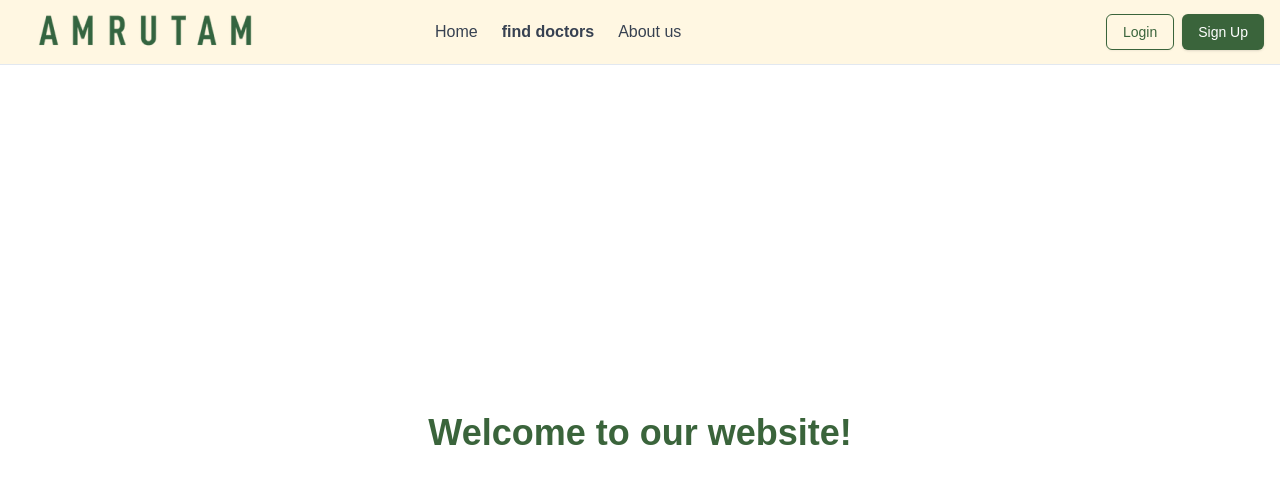
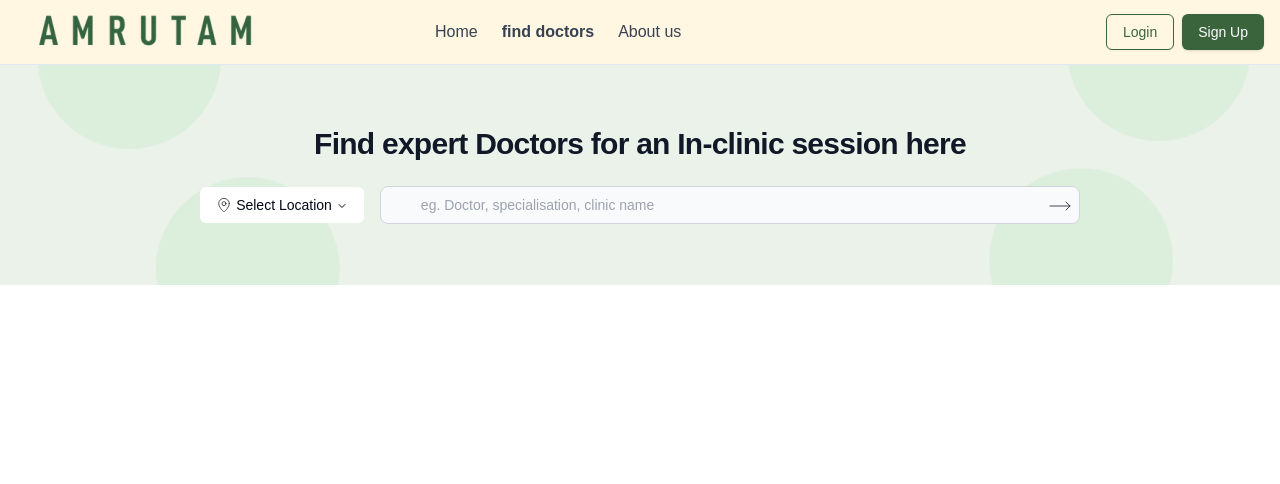
Before and after one commit to dev-hafiz/doctor_finder_app, a Next.js app: page / in a window 1280 px wide. Shown: the top 484 px of the page. Built offline with nearby package versions, Linux system fonts and the light colour scheme.

Commit message:
Complete search box component desing for finding doctor

```diff
--- a/package.json
+++ b/package.json
@@ -11,6 +11,7 @@
   "dependencies": {
     "@radix-ui/react-dialog": "^1.1.4",
     "@radix-ui/react-dropdown-menu": "^2.1.4",
+    "@radix-ui/react-navigation-menu": "^1.2.3",
     "@radix-ui/react-slot": "^1.1.1",
     "@radix-ui/react-toggle": "^1.1.1",
     "class-variance-authority": "^0.7.1",
--- a/src/app/globals.css
+++ b/src/app/globals.css
@@ -4,6 +4,20 @@
 
 body {
   font-family: Arial, Helvetica, sans-serif;
+}
+
+.bg-image {
+  background-image: url("/images/background.png");
+  background-size: cover;
+  background-position: center;
+  height: 210px;
+  object-fit: cover;
+}
+
+@media (min-width: 768px) {
+  .bg-image {
+    height: 220px;
+  }
 }
 
 @layer base {
--- a/src/app/page.tsx
+++ b/src/app/page.tsx
@@ -1,9 +1,10 @@
+import Searchbox from "@/components/ui/search-box";
+
 export default function Home() {
   return (
-    <main className="flex-1 flex items-center justify-center p-24 ">
-      <h1 className="text-4xl font-bold text-[#3A643B]">
-        Welcome to our website!
-      </h1>
+    <main>
+      <Searchbox />
+      <h1 className="text-4xl font-bold text-[#3A643B]"></h1>
     </main>
   );
 }
--- /dev/null
+++ b/src/components/ui/navigation-menu.tsx
@@ -0,0 +1,128 @@
+import * as React from "react"
+import * as NavigationMenuPrimitive from "@radix-ui/react-navigation-menu"
+import { cva } from "class-variance-authority"
+import { ChevronDown } from "lucide-react"
+
+import { cn } from "@/lib/utils"
+
+const NavigationMenu = React.forwardRef<
+  React.ElementRef<typeof NavigationMenuPrimitive.Root>,
+  React.ComponentPropsWithoutRef<typeof NavigationMenuPrimitive.Root>
+>(({ className, children, ...props }, ref) => (
+  <NavigationMenuPrimitive.Root
+    ref={ref}
+    className={cn(
+      "relative z-10 flex max-w-max flex-1 items-center justify-center",
+      className
+    )}
+    {...props}
+  >
+    {children}
+    <NavigationMenuViewport />
+  </NavigationMenuPrimitive.Root>
+))
+NavigationMenu.displayName = NavigationMenuPrimitive.Root.displayName
+
+const NavigationMenuList = React.forwardRef<
+  React.ElementRef<typeof NavigationMenuPrimitive.List>,
+  React.ComponentPropsWithoutRef<typeof NavigationMenuPrimitive.List>
+>(({ className, ...props }, ref) => (
+  <NavigationMenuPrimitive.List
+    ref={ref}
+    className={cn(
+      "group flex flex-1 list-none items-center justify-center space-x-1",
+      className
+    )}
+    {...props}
+  />
+))
+NavigationMenuList.displayName = NavigationMenuPrimitive.List.displayName
+
+const NavigationMenuItem = NavigationMenuPrimitive.Item
+
+const navigationMenuTriggerStyle = cva(
+  "group inline-flex h-9 w-max items-center justify-center rounded-md bg-background px-4 py-2 text-sm font-medium transition-colors hover:bg-accent hover:text-accent-foreground focus:bg-accent focus:text-accent-foreground focus:outline-none disabled:pointer-events-none disabled:opacity-50 data-[active]:bg-accent/50 data-[state=open]:bg-accent/50"
+)
+
+const NavigationMenuTrigger = React.forwardRef<
+  React.ElementRef<typeof NavigationMenuPrimitive.Trigger>,
+  React.ComponentPropsWithoutRef<typeof NavigationMenuPrimitive.Trigger>
+>(({ className, children, ...props }, ref) => (
+  <NavigationMenuPrimitive.Trigger
+    ref={ref}
+    className={cn(navigationMenuTriggerStyle(), "group", className)}
+    {...props}
+  >
+    {children}{" "}
+    <ChevronDown
+      className="relative top-[1px] ml-1 h-3 w-3 transition duration-300 group-data-[state=open]:rotate-180"
+      aria-hidden="true"
+    />
+  </NavigationMenuPrimitive.Trigger>
+))
+NavigationMenuTrigger.displayName = NavigationMenuPrimitive.Trigger.displayName
+
+const NavigationMenuContent = React.forwardRef<
+  React.ElementRef<typeof NavigationMenuPrimitive.Content>,
+  React.ComponentPropsWithoutRef<typeof NavigationMenuPrimitive.Content>
+>(({ className, ...props }, ref) => (
+  <NavigationMenuPrimitive.Content
+    ref={ref}
+    className={cn(
+      "left-0 top-0 w-full data-[motion^=from-]:animate-in data-[motion^=to-]:animate-out data-[motion^=from-]:fade-in data-[motion^=to-]:fade-out data-[motion=from-end]:slide-in-from-right-52 data-[motion=from-start]:slide-in-from-left-52 data-[motion=to-end]:slide-out-to-right-52 data-[motion=to-start]:slide-out-to-left-52 md:absolute md:w-auto ",
+      className
+    )}
+    {...props}
+  />
+))
+NavigationMenuContent.displayName = NavigationMenuPrimitive.Content.displayName
+
+const NavigationMenuLink = NavigationMenuPrimitive.Link
+
+const NavigationMenuViewport = React.forwardRef<
+  React.ElementRef<typeof NavigationMenuPrimitive.Viewport>,
+  React.ComponentPropsWithoutRef<typeof NavigationMenuPrimitive.Viewport>
+>(({ className, ...props }, ref) => (
+  <div className={cn("absolute left-0 top-full flex justify-center")}>
+    <NavigationMenuPrimitive.Viewport
+      className={cn(
+        "origin-top-center relative mt-1.5 h-[var(--radix-navigation-menu-viewport-height)] w-full overflow-hidden rounded-md border bg-popover text-popover-foreground shadow data-[state=open]:animate-in data-[state=closed]:animate-out data-[state=closed]:zoom-out-95 data-[state=open]:zoom-in-90 md:w-[var(--radix-navigation-menu-viewport-width)]",
+        className
+      )}
+      ref={ref}
+      {...props}
+    />
+  </div>
+))
+NavigationMenuViewport.displayName =
+  NavigationMenuPrimitive.Viewport.displayName
+
+const NavigationMenuIndicator = React.forwardRef<
+  React.ElementRef<typeof NavigationMenuPrimitive.Indicator>,
+  React.ComponentPropsWithoutRef<typeof NavigationMenuPrimitive.Indicator>
+>(({ className, ...props }, ref) => (
+  <NavigationMenuPrimitive.Indicator
+    ref={ref}
+    className={cn(
+      "top-full z-[1] flex h-1.5 items-end justify-center overflow-hidden data-[state=visible]:animate-in data-[state=hidden]:animate-out data-[state=hidden]:fade-out data-[state=visible]:fade-in",
+      className
+    )}
+    {...props}
+  >
+    <div className="relative top-[60%] h-2 w-2 rotate-45 rounded-tl-sm bg-border shadow-md" />
+  </NavigationMenuPrimitive.Indicator>
+))
+NavigationMenuIndicator.displayName =
+  NavigationMenuPrimitive.Indicator.displayName
+
+export {
+  navigationMenuTriggerStyle,
+  NavigationMenu,
+  NavigationMenuList,
+  NavigationMenuItem,
+  NavigationMenuContent,
+  NavigationMenuTrigger,
+  NavigationMenuLink,
+  NavigationMenuIndicator,
+  NavigationMenuViewport,
+}
--- /dev/null
+++ b/src/components/ui/search-box.tsx
@@ -0,0 +1,62 @@
+import {
+  NavigationMenu,
+  NavigationMenuContent,
+  NavigationMenuItem,
+  NavigationMenuLink,
+  NavigationMenuList,
+  NavigationMenuTrigger,
+} from "@/components/ui/navigation-menu";
+import { MapPin, MoveRight } from "lucide-react";
+
+const Searchbox = () => {
+  return (
+    <div className="bg-image flex justify-center items-center">
+      <div>
+        <h3 className=" text-xl mb-6 font-semibold lg:text-3xl leading-tight tracking-tight text-gray-900 text-center">
+          Find expert Doctors for an In-clinic session here{" "}
+        </h3>
+        <div className="flex items-center gap-4">
+          <div>
+            <NavigationMenu>
+              <NavigationMenuList>
+                <NavigationMenuItem>
+                  <NavigationMenuTrigger>
+                    <MapPin
+                      size={16}
+                      color="#000000"
+                      strokeWidth={1}
+                      className="mr-1"
+                    />
+                    Select Location
+                  </NavigationMenuTrigger>
+                  <NavigationMenuContent>
+                    <NavigationMenuLink>Link</NavigationMenuLink>
+                  </NavigationMenuContent>
+                </NavigationMenuItem>
+              </NavigationMenuList>
+            </NavigationMenu>
+          </div>
+          <div>
+            <form className="">
+              <div className="flex relative">
+                <input
+                  type="search"
+                  id="default-search"
+                  className="outline-none  w-full lg:w-[700px] py-2 px-4 ps-10 text-sm text-gray-900 border border-gray-300 rounded-lg bg-gray-50 focus:ring-[#2A542B] focus:border-[#2A542B] dark:bg-gray-700 dark:border-gray-600 dark:placeholder-gray-400 dark:text-white dark:focus:ring-blue-500 dark:focus:border-blue-500"
+                  placeholder="eg. Doctor, specialisation, clinic name"
+                  required
+                />
+                <MoveRight
+                  className="absolute right-2 top-2"
+                  strokeWidth={0.75}
+                />
+              </div>
+            </form>
+          </div>
+        </div>
+      </div>
+    </div>
+  );
+};
+
+export default Searchbox;
```
Also changed, not shown: public/images/background.png (added), 1 other file (tests, documents, lock files or other folders).
